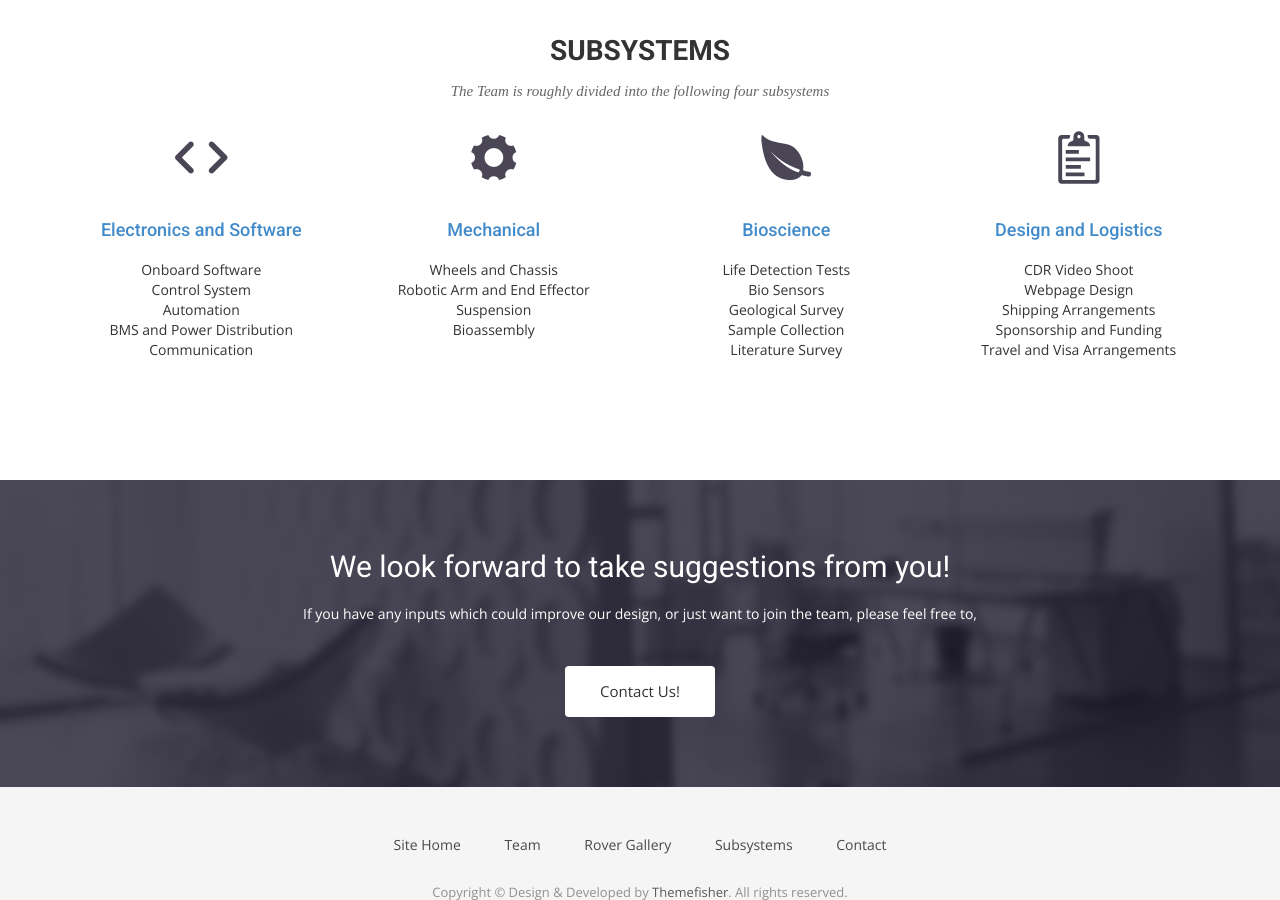
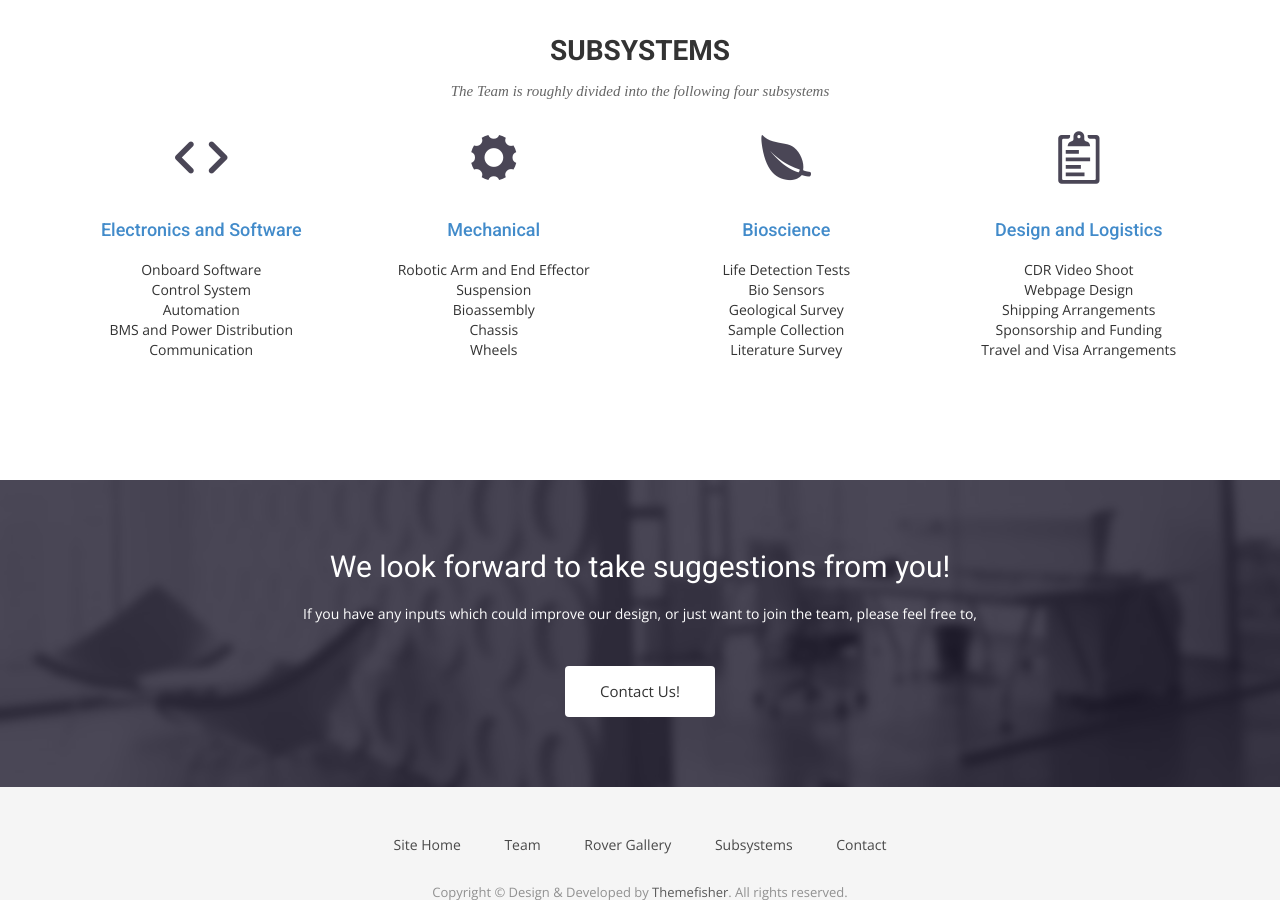
Before and after one commit to iitbmartian/old_website, a Jekyll site: the page built from index.html, in a window 1280 px wide and 900 px high, scrolled down 1978 px. Built offline with Jekyll 4.4.1, drawn with Linux system fonts in a browser that asks for light colours; nearby versions of some CDN libraries; some web fonts are replaced.

Commit message:
Update index.html

```diff
--- a/index.html
+++ b/index.html
@@ -85,10 +85,11 @@ permalink: /
           <i class="ion-ios-gear"></i>
           <h4><a href="{{ site.baseurl }}/mech">Mechanical</a></h4> <br/>
           <ul style="list-style-type:none">
-          <li>Wheels and Chassis</li>
           <li>Robotic Arm and End Effector</li>
           <li>Suspension</li>
           <li>Bioassembly</li>
+          <li>Chassis</li>
+          <li>Wheels</li>
           </ul>
          </div>
       </div>
```
